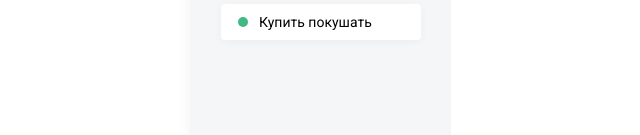
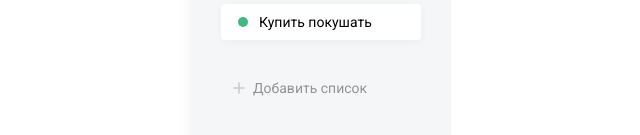
Before and after one commit to LaberSor/React-ToDo, a React (Create React App) app: page / in a window 1280 px wide. Shown: the part 295-430 px from the top of the page, without its empty margins (74-714 px from the left). Built offline with nearby package versions, Linux system fonts and the light colour scheme.

Commit message:
Updated list

```diff
--- a/package.json
+++ b/package.json
@@ -10,6 +10,7 @@
     "@types/node": "^12.0.0",
     "@types/react": "^17.0.0",
     "@types/react-dom": "^17.0.0",
+    "classnames": "^2.3.1",
     "node-sass": "4.14.1",
     "react": "^17.0.2",
     "react-dom": "^17.0.2",
--- a/src/App.tsx
+++ b/src/App.tsx
@@ -2,6 +2,7 @@ import React from 'react';
 
 import './index.scss';
 import listSvg from './assets/img/list.svg';
+import plusSvg from './assets/img/plus.svg';
 
 import List from './components/List'
 
@@ -14,21 +15,30 @@ function App() {
           {
             icon: listSvg,
             name: 'Все задачи',
+
           }
-        ]}/>
+        ]} isRemovable={false}/>
         <List items={[
           {
             color: "pink",
             name: 'Поспать',
-            active: false
+            isActive: false
           },
           {
             color: "green",
             name: 'Купить покушать',
-            active: true
+            isActive: true
           },
 
-        ]} />
+        ]} isRemovable={true}/>
+        <List items={[
+          {
+            className: 'list__add-button',
+            icon: plusSvg,
+            name: 'Добавить список',
+            isActive: false
+          }
+        ]} isRemovable={false}/>
       </div>
       <div className="todo__tasks">
 
--- a/src/components/List/List.scss
+++ b/src/components/List/List.scss
@@ -1,5 +1,13 @@
 .list {
   margin-bottom: 30px;
+
+  &__add-button {
+    opacity: 0.4;
+
+    &:hover {
+      opacity: 1;
+    }
+  }
 
   li {
     display: flex;
--- a/src/components/List/index.tsx
+++ b/src/components/List/index.tsx
@@ -1,25 +1,29 @@
 import React from "react";
+import classNames from 'classnames';
 
 import './List.scss';
 
 interface listProps {
-    items: itemsFromList[];
+    items: itemsFromList[],
+    isRemovable: boolean,
+
 }
 
 interface itemsFromList{
     color?: string,
     icon?: string,
     name: string,
-    active?: boolean
+    isActive?: boolean,
+    className?: any
 }
 
-const List: React.FunctionComponent<listProps> = ({ items }) => {
+const List: React.FunctionComponent<listProps> = ({ items, isRemovable }) => {
     return (
         <ul className="list">
             {
                 items.map((item: itemsFromList, index: number) => (
 
-                    <li key={index} className={item.active ? 'active' : ''}>
+                    <li key={index} className={classNames(item.className, {'active': item.isActive})}>
                         <i>{item.icon ? (
                             <img src={item.icon} alt="Icon" />
                             ) : (
```
Also changed, not shown: src/assets/img/plus.svg (added), 1 other file (tests, documents, lock files or other folders).
